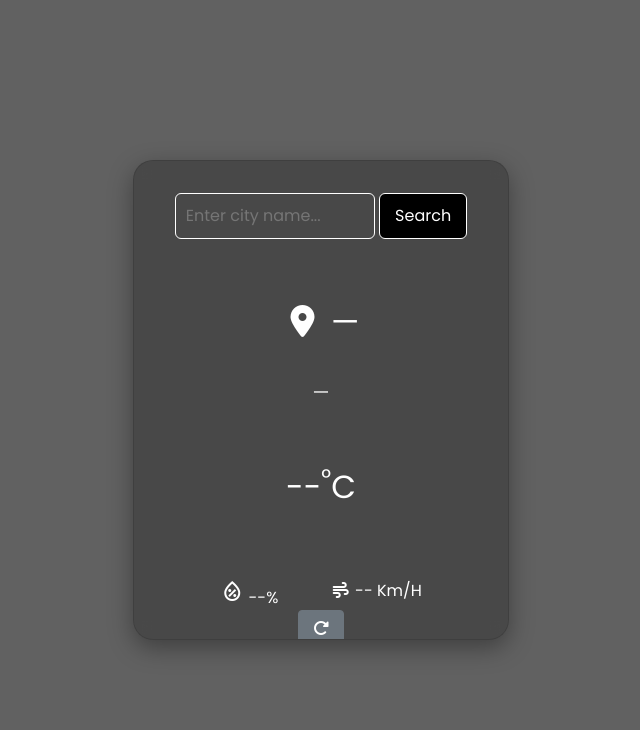
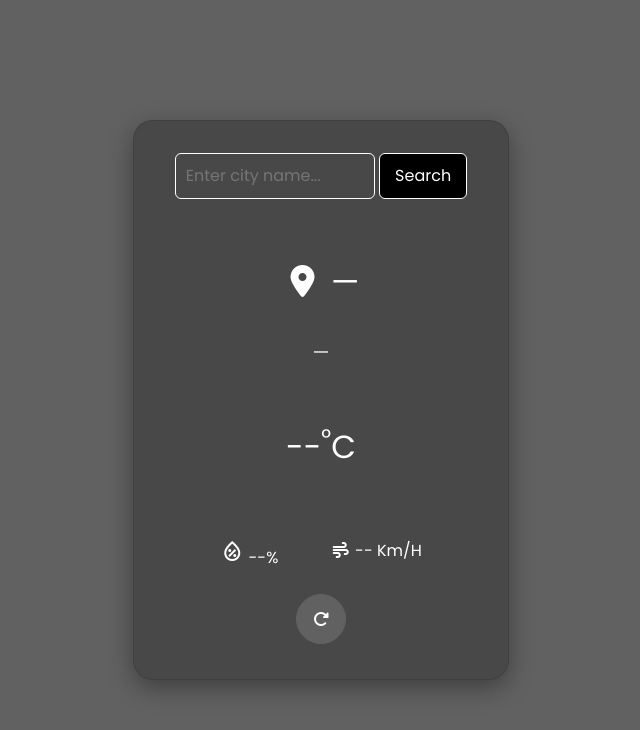
Before and after one commit to Rishiprasadraut/Weather_app, a plain HTML site: page weather App/index.html in a window 1280 px wide. Shown: the whole page, without its empty margins (319-959 px from the left). Drawn offline with nearby package versions, Linux system fonts and the light colour scheme; no server answers.

Commit message:
Update style.css

```diff
--- a/weather App/style.css
+++ b/weather App/style.css
@@ -29,7 +29,7 @@ body {
   backdrop-filter: blur(8px);
   box-shadow: 0 8px 25px rgba(0, 0, 0, 0.35);
   padding: 2rem;
-  height: 30rem;
+  height: 35rem;
   text-align: center;
   overflow: hidden;
   transition: transform 0.3s ease, box-shadow 0.3s ease;
@@ -140,3 +140,25 @@ body {
     width: 100%;
   }
 }
+
+.refresh {
+  margin-top: 1.5rem; /* Spacing from the elements above */
+  text-align: center;
+}
+
+.refresh .btn {
+  /* Make it a circle */
+  width: 50px;
+  height: 50px;
+  border-radius: 50%;
+
+  /* Override Bootstrap padding and center the icon */
+  padding: 0;
+  display: inline-flex;
+  justify-content: center;
+  align-items: center;
+
+  /* New color! You can change this to any color you like. */
+  background-color:rgb(97, 97, 97); /* A nice cyan color */
+  border-color: rgb(97, 97, 97);;
+}
```
